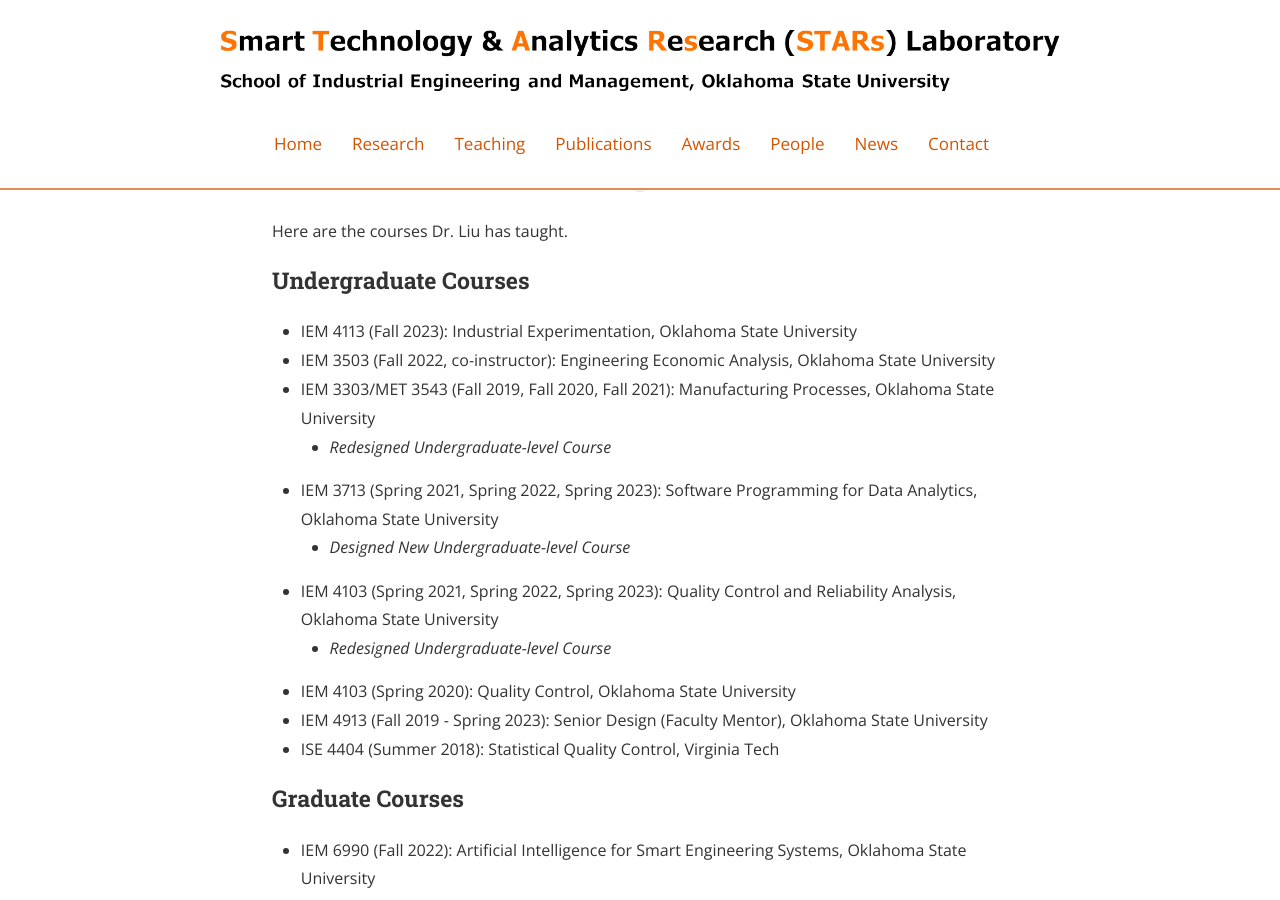
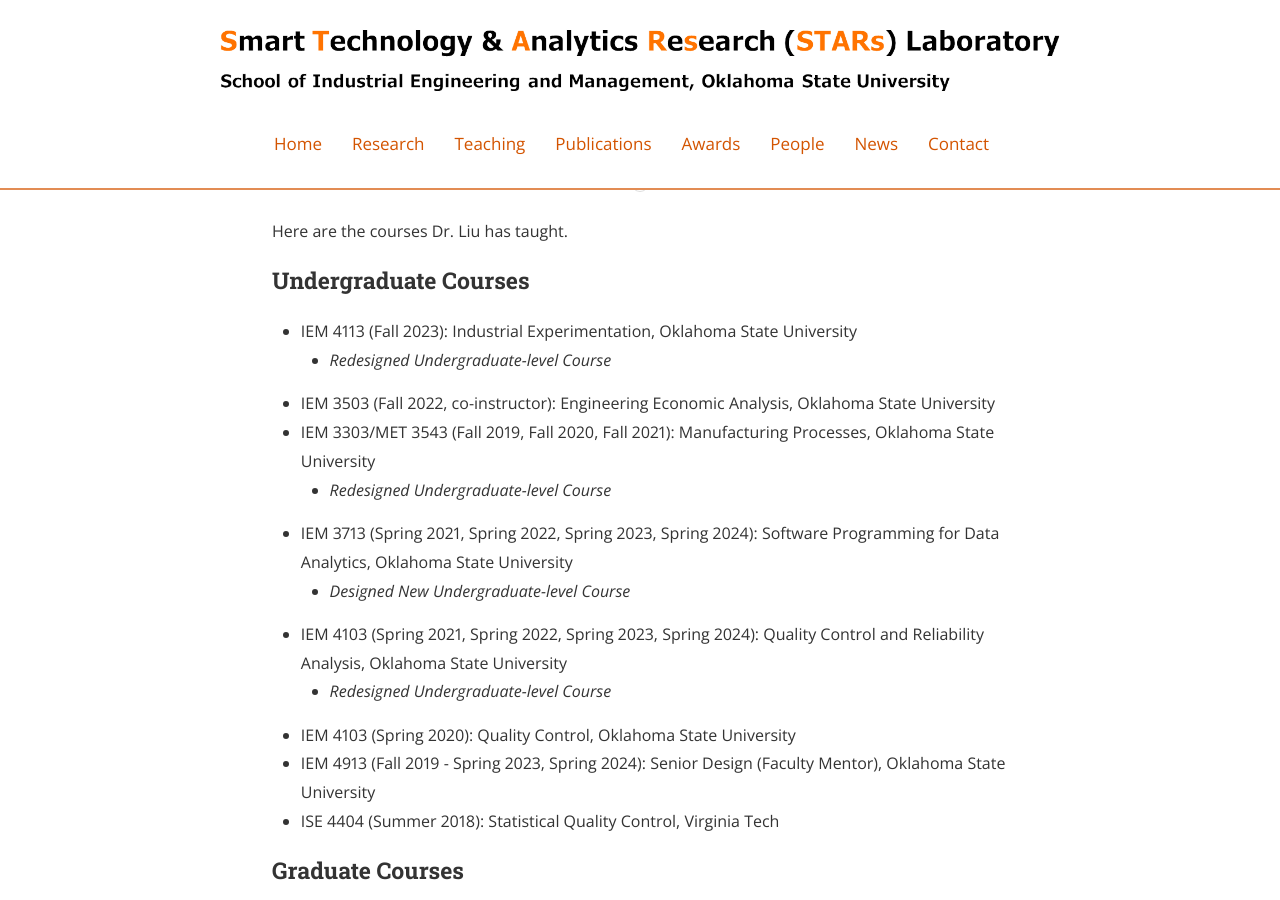
Before and after one commit to stars-laboratory/stars-laboratory.github.io, a Jekyll site: the page built from CTeaching.md, in a window 1280 px wide and 900 px high. Built offline with Jekyll 4.4.1, drawn with Linux system fonts in a browser that asks for light colours; nearby versions of some CDN libraries.

Commit message:
Update CTeaching.md

```diff
--- a/CTeaching.md
+++ b/CTeaching.md
@@ -10,15 +10,16 @@
 ### Undergraduate Courses
 
 * IEM 4113 (Fall 2023): Industrial Experimentation, Oklahoma State University
+    * *Redesigned Undergraduate-level Course*
 * IEM 3503 (Fall 2022, co-instructor): Engineering Economic Analysis, Oklahoma State University
 * IEM 3303/MET 3543 (Fall 2019, Fall 2020, Fall 2021): Manufacturing Processes, Oklahoma State University
     * *Redesigned Undergraduate-level Course*
-* IEM 3713 (Spring 2021, Spring 2022, Spring 2023): Software Programming for Data Analytics, Oklahoma State University
+* IEM 3713 (Spring 2021, Spring 2022, Spring 2023, Spring 2024): Software Programming for Data Analytics, Oklahoma State University
     * *Designed New Undergraduate-level Course*
-* IEM 4103 (Spring 2021, Spring 2022, Spring 2023):  Quality Control and Reliability Analysis, Oklahoma State University
+* IEM 4103 (Spring 2021, Spring 2022, Spring 2023, Spring 2024):  Quality Control and Reliability Analysis, Oklahoma State University
     * *Redesigned Undergraduate-level Course*
 * IEM 4103 (Spring 2020): Quality Control, Oklahoma State University
-* IEM 4913 (Fall 2019 - Spring 2023): Senior Design (Faculty Mentor), Oklahoma State University
+* IEM 4913 (Fall 2019 - Spring 2023, Spring 2024): Senior Design (Faculty Mentor), Oklahoma State University
 * ISE 4404 (Summer 2018): Statistical Quality Control, Virginia Tech
 
 
```
